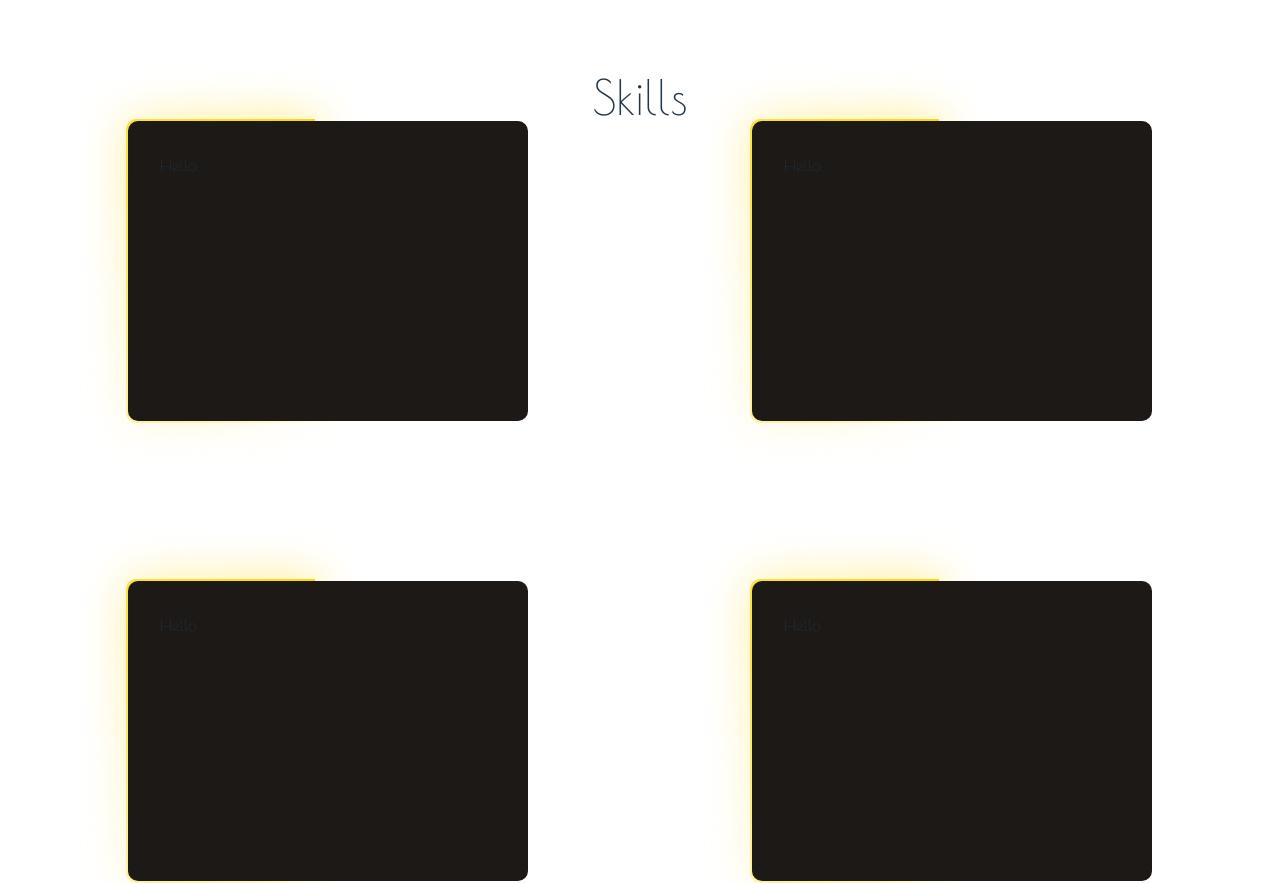
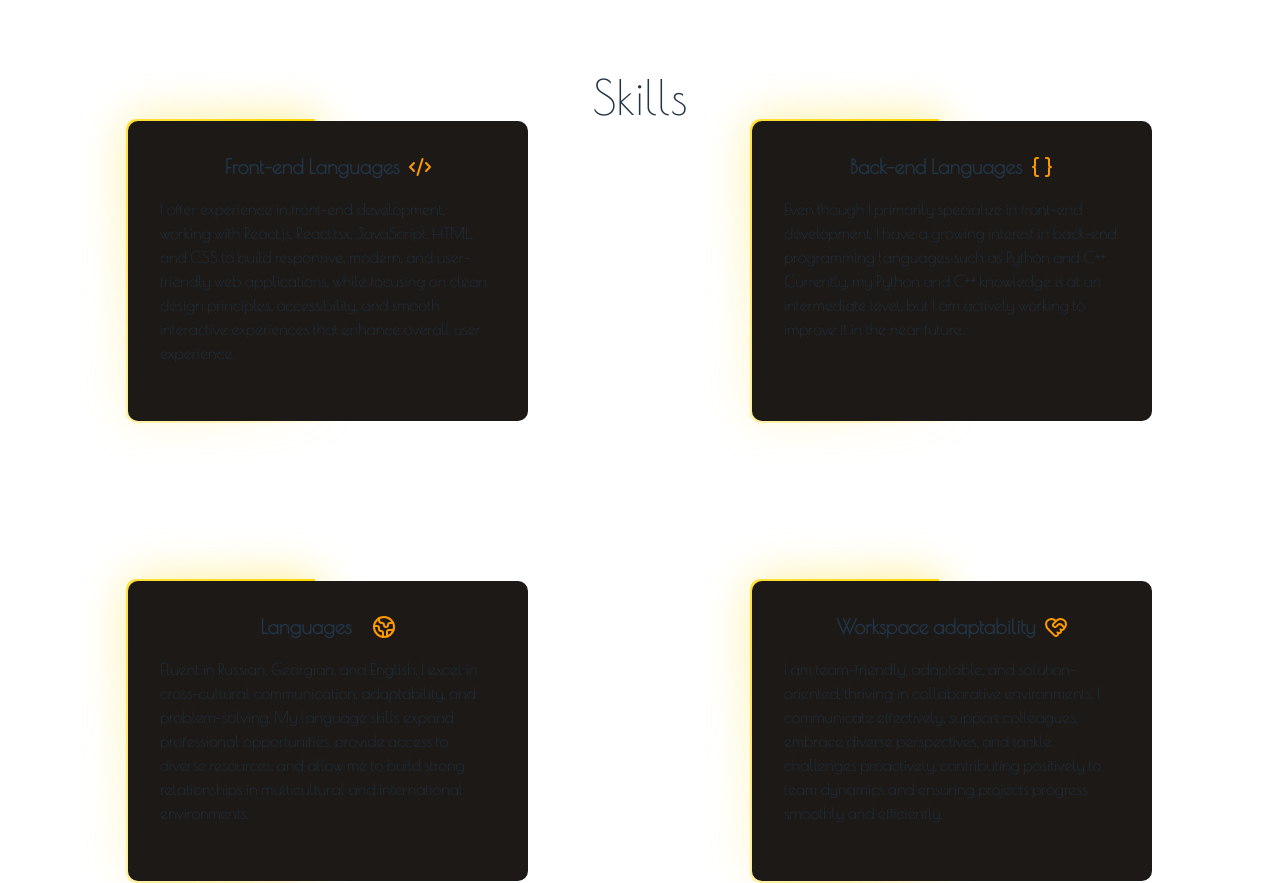
Before and after one commit to DAEL64/Portfolio, a React (Vite) app: page / in a window 1280 px wide. Shown: the part 1700-2583 px from the top of the page. Built offline with nearby package versions, Linux system fonts and the light colour scheme.

Commit message:
added content in the skills page, filled the cards.

```diff
--- a/package.json
+++ b/package.json
@@ -14,6 +14,7 @@
     "@tailwindcss/vite": "^4.1.13",
     "framer-motion": "^12.23.22",
     "gsap": "^3.13.0",
+    "lucide-react": "^0.544.0",
     "motion": "^12.23.21",
     "popmotion": "^11.0.5",
     "react": "^19.1.1",
--- a/src/components/Header.jsx
+++ b/src/components/Header.jsx
@@ -1,41 +1,26 @@
 import "../index.css";
-import { Link } from "react-router-dom";
 import { motion } from "motion/react";
 
 
 export default function Header() {
-  // const nameRef = useRef();
-
-  // gsap.registerPlugin(SplitText);
-
-  // const split = SplitText.create(".name", {
-  //   type: "chars",
-  // });
-
-  // gsap.from(split.chars, {
-  //   yPercent: "random([-100, 100])",
-  //   autoAlpha: 0,
-  //   stagger: {
-  //     amount: 0.15,
-  //     from: "random",
-  //   },
-  // });
-
   return (
     <>
-      <div className="border-b-1 sticky top-1 w-full text-amber-50 my-2 border-b-amber-500 poiret-one-regular">
+      <div className="border-b-1 sticky top-0 w-full text-amber-50 my-2 border-b-amber-500 poiret-one-regular">
         <div className="flex items-center justify-between mx-5 my-2">
           <motion.div
             whileHover={{
               scale: 1.05,
-              textShadow: "0px 0px 7px rgb(255,191,0)",
+              textShadow: "0px 0px 8px rgb(255,191,0)",
             }}
             className="name border-y-amber-500 w-fit p-2 hover:cursor-default text-2xl font-bold transition-all duration-300"
           >
             <p>Andria</p>{" "}
           </motion.div>
           <motion.div className="flex justify-between px-2 gap-2">
-            <a href="#home" className="hover:border-r-1 hover:border-r-amber-500 hover:px-1  transition-all duration-400">
+            <a
+              href="#home"
+              className="hover:border-r-1 hover:border-r-amber-500 hover:px-1  transition-all duration-400"
+            >
               <motion.p
                 whileHover={{
                   scale: 1,
@@ -45,8 +30,10 @@ export default function Header() {
                 Home
               </motion.p>
             </a>
-            <a href="#about"
-            className="hover:border-r-1 hover:border-r-amber-500 hover:px-1 transition-all duration-400">
+            <a
+              href="#about"
+              className="hover:border-r-1 hover:border-r-amber-500 hover:px-1 transition-all duration-400"
+            >
               <motion.p
                 whileHover={{
                   scale: 1,
@@ -56,8 +43,10 @@ export default function Header() {
                 About me
               </motion.p>
             </a>
-            <a href="#skills"
-            className="hover:border-r-1 hover:border-r-amber-500 hover:px-1 transition-all duration-400">
+            <a
+              href="#skills"
+              className="hover:border-r-1 hover:border-r-amber-500 hover:px-1 transition-all duration-400"
+            >
               <motion.p
                 whileHover={{
                   scale: 1,
--- a/src/main.jsx
+++ b/src/main.jsx
@@ -9,8 +9,8 @@ import About from "./pages/About.jsx";
 
 createRoot(document.getElementById("root")).render(
   <BrowserRouter>
+    <Header />
     <Animation />
-    <Header />
     <Routes>
       <Route path="/" element={<App />} />
       <Route path="/home" element={<Home />} />
--- a/src/pages/Skills.jsx
+++ b/src/pages/Skills.jsx
@@ -1,4 +1,5 @@
 import "../styles/skills.css";
+import { Braces, CodeXml, Earth, HeartHandshake } from "lucide-react";
 
 export default function Skills() {
   return (
@@ -9,28 +10,63 @@ export default function Skills() {
             <div className="flex w-full justify-center text-5xl">
               <div>Skills</div>
             </div>
-            <div className="flex w-full justify-between">
+            <div className="flex w-full justify-between gap-20">
               <div className="flex flex-col gap-40">
-                <div className="w-[400px] h-[300px] card flex bg-stone-900">
+                <div className="w-[400px] h-[300px] card flex flex-col items-center gap-4 bg-stone-900">
+                  <div className="flex w-full justify-center text-xl font-bold gap-2 items-center">
+                    <p>Front-end Languages</p>
+                    <CodeXml className="text-amber-500"/>
+                  </div>
                   <div>
-                    <p>Hello</p>
+                    I offer experience in front-end development, working with
+                    React.js, React.tsx, JavaScript, HTML, and CSS to build
+                    responsive, modern, and user-friendly web applications,
+                    while focusing on clean design principles, accessibility,
+                    and smooth interactive experiences that enhance overall user
+                    experience.
                   </div>
                 </div>
-                <div className="w-[400px] h-[300px] card flex bg-stone-900">
+                <div className="w-[400px] h-[300px] card flex flex-col items-center gap-4 bg-stone-900">
+                  <div className="flex gap-5 items-center w-full justify-center text-xl font-bold">
+                    <p>Languages</p>
+                    <Earth className="text-amber-500" />
+                  </div>
                   <div>
-                    <p>Hello</p>
+                    Fluent in Russian, Georgian, and English, I excel in
+                    cross-cultural communication, adaptability, and
+                    problem-solving. My language skills expand professional
+                    opportunities, provide access to diverse resources, and
+                    allow me to build strong relationships in multicultural and
+                    international environments.
                   </div>
                 </div>
               </div>
               <div className="flex flex-col gap-40">
-                <div className="w-[400px] h-[300px] card flex bg-stone-900">
+                <div className="w-[400px] h-[300px] card flex flex-col items-center gap-4 bg-stone-900">
+                  <div className="flex w-full justify-center text-xl font-bold gap-2 items-center">
+                    <p>Back-end Languages</p>
+                    <Braces className="text-amber-500"/>
+                  </div>
                   <div>
-                    <p>Hello</p>
+                    Even though I primarily specialize in front-end development,
+                    I have a growing interest in back-end programming languages
+                    such as Python and C++. Currently, my Python and C++
+                    knowledge is at an intermediate level, but I am actively
+                    working to improve it in the near future.
                   </div>
                 </div>
-                <div className="w-[400px]  h-[300px] card flex bg-stone-900">
+                <div className="w-[400px] h-[300px] card flex flex-col items-center gap-4 bg-stone-900">
+                  <div className="flex w-full gap-2 items-center justify-center text-xl font-bold">
+                    <p>Workspace adaptability</p>
+                    <HeartHandshake className="text-amber-500"/>
+                  </div>
                   <div>
-                    <p>Hello</p>
+                    I am team-friendly, adaptable, and solution-oriented,
+                    thriving in collaborative environments. I communicate
+                    effectively, support colleagues, embrace diverse
+                    perspectives, and tackle challenges proactively,
+                    contributing positively to team dynamics and ensuring
+                    projects progress smoothly and efficiently.
                   </div>
                 </div>
               </div>
```
Also changed, not shown: 1 other file (tests, documents, lock files or other folders).
